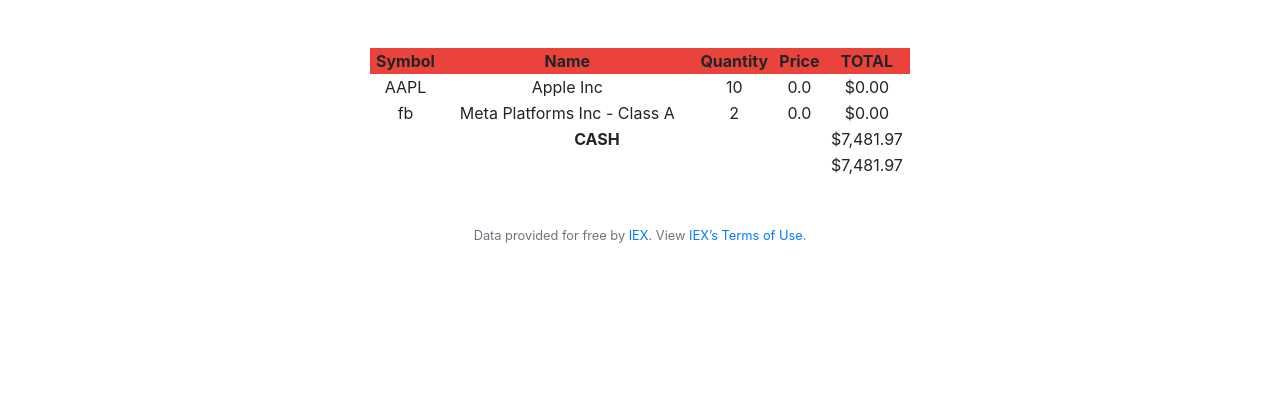
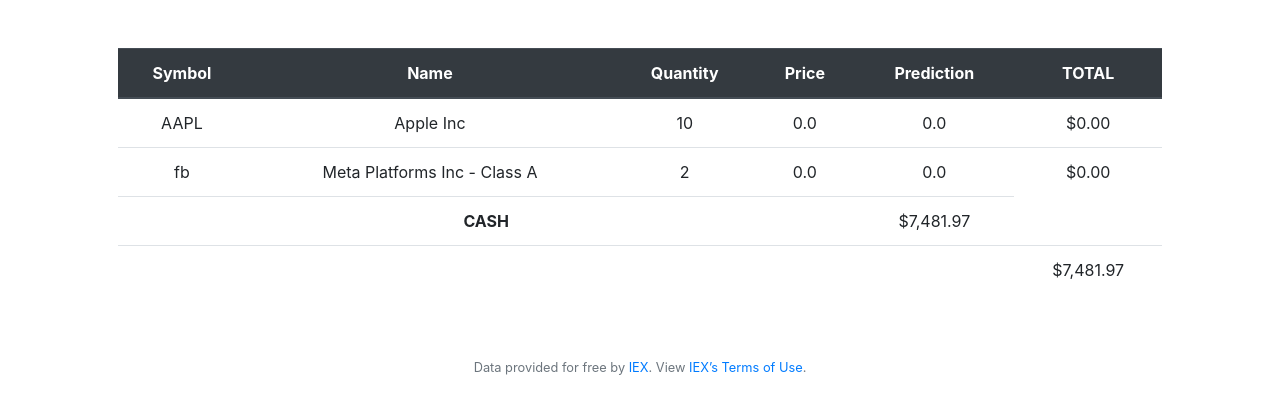
Before and after one commit to Puneeth-A-R/cryptalyzer, a Flask app: page / in a window 1280 px wide. Shown: the part 76-490 px from the top of the page. Run offline with Flask 3, Linux system fonts and the light colour scheme; a user stored in the database is signed in; data that the repository does not hold is empty; some libraries are stand-ins or nearby versions.

Commit message:
Update index.html

```diff
--- a/templates/index.html
+++ b/templates/index.html
@@ -5,22 +5,25 @@
 {% endblock %}
 
 {% block main %}
-    <table class="current">
-        <thead class="head">
+    <table class="table">
+        <thead class="thead-dark">
             <tr>
             <th>Symbol</th>
             <th>Name</th>
             <th>Quantity</th>
             <th>Price</th>
+            <th>Prediction</th>
             <th>TOTAL</th>
             </tr>
         </thead>
+
         <tfoot>
             <tr>
-                <td colspan="4"></td>
+                <td colspan="5"></td>
                 <td>{{ total | usd}}</td>
             </tr>
         </tfoot>
+
         <tbody>
             {% for row in rows %}
             <tr>
@@ -28,6 +31,7 @@
                 <td>{{ row.name }}</td>
                 <td>{{ row.sum_of_quantity }}</td>
                 <td>{{ row.price }}</td>
+                <td>{{ row.price + (0.15*row.price) }}</td>
                 <td>{{ row.total | usd}}</td>
             </tr>
             {% endfor %}
@@ -37,4 +41,6 @@
             </tr>
         </tbody>
     </table>
+
+
 {% endblock %}
```
Lines whose indentation alone changed are shown as unchanged.
